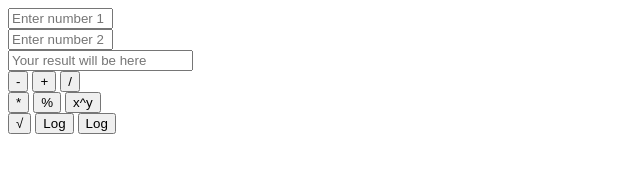
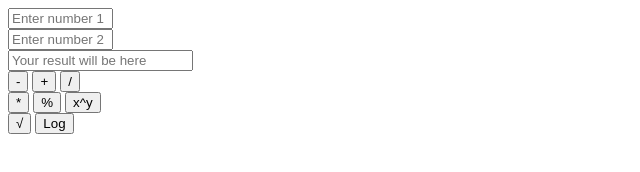
Before and after one commit to olelele1/homework8, a plain HTML site: page index.html in a window 1280 px wide. Shown: the full height of the page, 0-640 px from the left. Drawn offline with Linux system fonts and the light colour scheme.

Commit message:
Update index.html

```diff
--- a/index.html
+++ b/index.html
@@ -24,7 +24,6 @@
             <br>
             <button onclick="showresult('7')">√</button>
             <button onclick="showresult('8')">Log</button>
-            <button onclick="showresult('9')">Log</button>
         </div>
     </div>
     <script src="script.js"></script>
```
